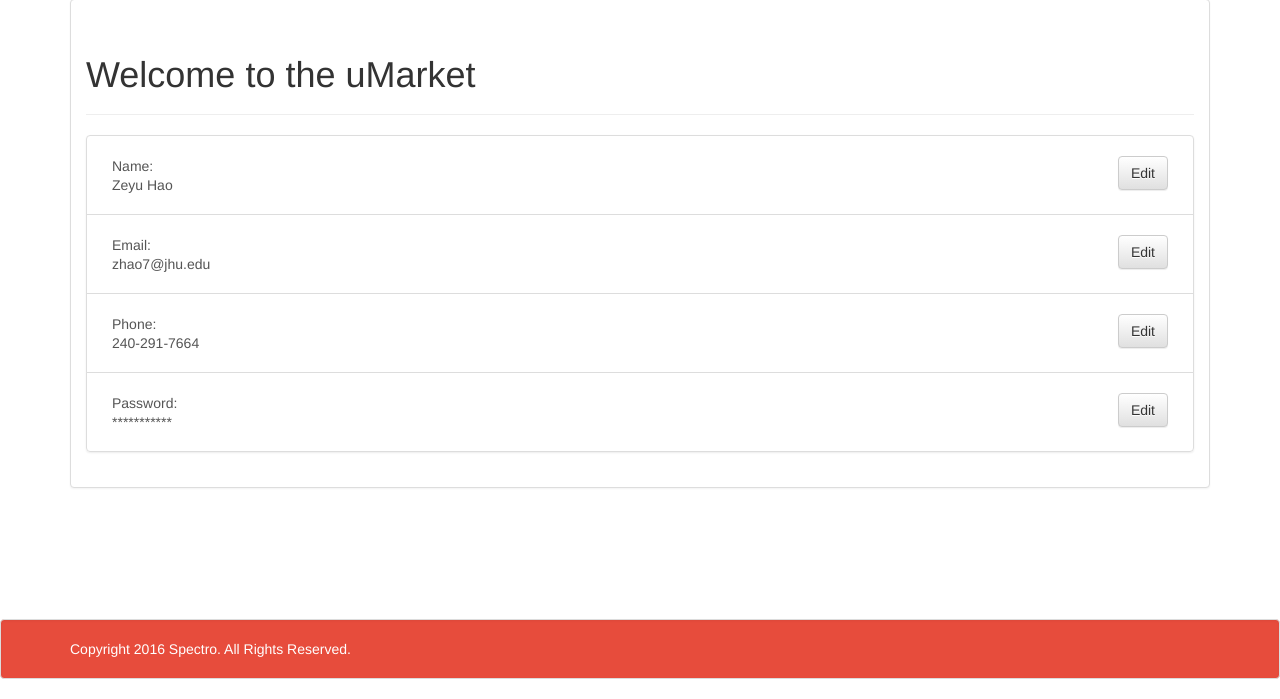
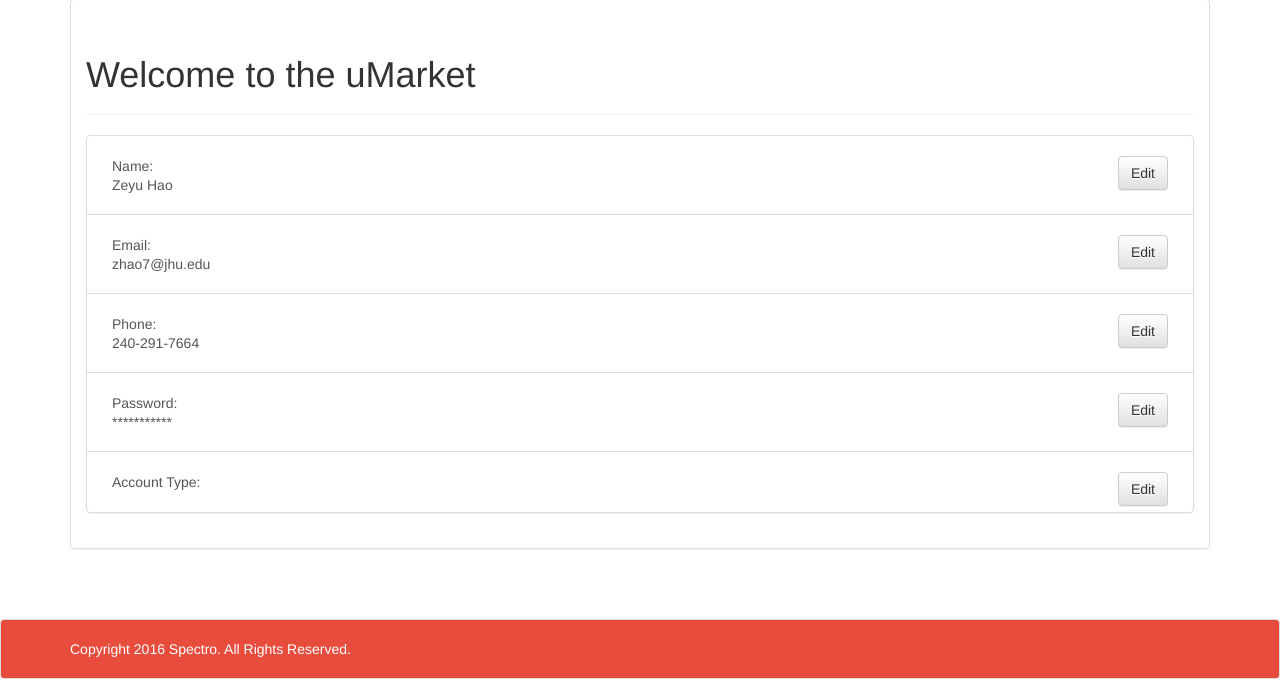
Before and after one commit to zeyuhao/Spectro, a PHP site: page /account-settings.php in a window 1280 px wide. Shown: the part 101-800 px from the top of the page. Run offline with PHP 8.4, Linux system fonts and the light colour scheme; a user stored in the database is signed in; data comes from the database, SQL or seed files in the repository; data that the repository does not hold is empty; some libraries are stand-ins or nearby versions.

Commit message:
Added ability to change account type in the account-settings page

```diff
--- a/account-settings.php
+++ b/account-settings.php
@@ -41,6 +41,19 @@
 			$message = "Successfully updated your password";
 		} else $message = "<p>Your password could not be changed because: '.mysqli_error($dbc).'</p>";
 	} else $message = "<p>You must correctly confirm your new password<p>";
+} elseif (isset($_POST['submitted_master']) == 1) {
+	$type = "master";
+	$q = "UPDATE users SET account_type='$type' WHERE email='$user[email]'";
+	if (mysqli_query($dbc, $q)) {
+		$message = "Successfully updated your account type";
+	} else $message = "<p>Your account type could not be changed because: '.mysqli_error($dbc).'</p>";
+} elseif (isset($_POST['submitted_engineer']) == 1) {
+	$type = "engineer";
+	$q = "UPDATE users SET account_type='$type' WHERE email='$user[email]'";
+	$r = mysqli_query($dbc, $q);
+	if (mysqli_query($dbc, $q)) {
+		$message = "Successfully updated your account type";
+	} else $message = "<p>Your account type could not be changed because: '.mysqli_error($dbc).'</p>";
 }
 include 'config/variables.php'; // reload site variables for user after sql query executes
 $pageid = 5;
@@ -218,6 +231,44 @@
 								</div><!-- END form-account-password div -->
 							</div><!-- END account-settings-password div -->
 						</a><!-- END list-group-item for password -->
+						<a class="list-group-item">
+							<div class="tmp-msg-5">
+								<?php if (isset($_POST['account_type'])) { if (isset($message)) { echo $message; } } ?>
+							</div>
+							<div id="account-settings-account-type">
+								<div id="account-settings-account-type-data">
+									<button class="btn btn-default pull-right" id="btn-account-type-edit">Edit</button>
+									<?php echo "Account Type:"; ?>
+									<p class="list-group-item-text"><?php echo $user['account_type']; ?></p>
+								</div><!-- END account-settings-account-type-data div -->
+								<div id="form-account-type">
+									<div class="row">
+										<div class="form-account-edit-heading">
+											<div class="col-sm-10 col-sm-offset-1">
+												<h4>Change your account type</h4>
+											</div>
+										</div><!-- END form-account-password-heading div -->
+									</div><!-- End row -->
+									<div class="row">
+										<div class="col-md-2 col-md-offset-1">
+											<form action="" method="post" role="form">
+												<button type="submit" class="btn btn-default">Scrum Master</button>
+												<input type="hidden" name="submitted_master" value="1">
+											</form><!-- End Scrum Master form -->
+											<form action="" method="post" role="form">
+												<button type="submit" class="btn btn-default">Engineer User</button>
+												<input type="hidden" name="submitted_engineer" value="1">
+											</form><!-- End Scrum Master form -->
+										</div><!-- End Scrum Master div -->
+									</div><!-- End Button row -->
+									<div class="row">
+										<div class="col-md-2">
+											<button type="reset" class="btn btn-default" id="btn-account-type-cancel">Cancel</button>
+										</div>
+									</div>
+								</div><!-- END form-account-password div -->
+							</div><!-- END account-settings-password div -->
+						</a><!-- END list-group-item for password -->
 					</div><!-- End list-group -->
 				</div><!-- End panel-body -->
 			</div><!-- End panel -->
--- a/account-type.php
+++ b/account-type.php
@@ -21,7 +21,11 @@
 	if ($r) {
 		$_SESSION['account_created'] = true;
 		header('Location: account-type.php');
-	} else $message = '<p>Your account could not be added because: '.mysqli_error($dbc).'</p>';
+	} else {
+		$q = "DELETE from users WHERE email='$user[email]'";
+		$r = mysqli_query($dbc, $q);
+		$message = '<p>Your account could not be added because: '.mysqli_error($dbc).'</p>';
+	}
 }
 ?>
 <!DOCTYPE html>
--- a/config/css.php
+++ b/config/css.php
@@ -86,6 +86,13 @@
 	padding-left: 10px;
 }
 
+#account-settings-account-type {
+	padding-top: 10px;
+	padding-bottom: 10px;
+	padding-right: 10px;
+	padding-left: 10px;
+}
+
 .form-account-edit-heading {
 	padding-bottom: 50px;
 }
--- a/config/js.php
+++ b/config/js.php
@@ -42,16 +42,19 @@
 	    $("#form-account-email").hide();
 	    $("#form-account-password").hide();
 	    $("#form-account-phone").hide();
+	    $("#form-account-type").hide();
 
 		$("#btn-account-name-edit").click(function() {
 			$("#form-account-name").show(600);
 			$("#form-account-email").hide(600);
 			$("#form-account-phone").hide(600);
 			$("#form-account-password").hide(600);
+			$("#form-account-type").hide(600);
 			$("#account-settings-name-data").hide(300);
 			$("#account-settings-email-data").show(300);
 			$("#account-settings-password-data").show(300);
 			$("#account-settings-phone-data").show(300);
+			$("#account-settings-account-type-data").show(300);
 	    });
 	    $("#btn-account-name-cancel").click(function() {
 			$("#form-account-name").hide(600);
@@ -63,10 +66,12 @@
 			$("#form-account-name").hide(600);
 			$("#form-account-phone").hide(600);
 			$("#form-account-password").hide(600);
+			$("#form-account-type").hide(600);
 			$("#account-settings-name-data").show(300);
 			$("#account-settings-email-data").hide(300);
 			$("#account-settings-password-data").show(300);
 			$("#account-settings-phone-data").show(300);
+			$("#account-settings-account-type-data").show(300);
 	    });
 	    $("#btn-account-email-cancel").click(function() {
 			$("#form-account-email").hide(600);
@@ -78,10 +83,12 @@
 			$("#form-account-name").hide(600);
 			$("#form-account-email").hide(600);
 			$("#form-account-password").hide(600);
+			$("#form-account-type").hide(600);
 			$("#account-settings-name-data").show(300);
 			$("#account-settings-email-data").show(300);
 			$("#account-settings-password-data").show(300);
 			$("#account-settings-phone-data").hide(300);
+			$("#account-settings-account-type-data").show(300);
 	    });
 	    $("#btn-account-phone-cancel").click(function() {
 			$("#form-account-phone").hide(600);
@@ -93,14 +100,33 @@
 			$("#form-account-name").hide(600);
 			$("#form-account-email").hide(600);
 			$("#form-account-phone").hide(600);
+			$("#form-account-type").hide(600);
 			$("#account-settings-name-data").show(300);
 			$("#account-settings-email-data").show(300);
 			$("#account-settings-password-data").hide(300);
 			$("#account-settings-phone-data").show(300);
+			$("#account-settings-account-type-data").show(300);
 	    });
 	    $("#btn-account-password-cancel").click(function() {
 			$("#form-account-password").hide(600);
 			$("#account-settings-password-data").show(600);
 	    });
+
+	    $("#btn-account-type-edit").click(function() {
+			$("#form-account-password").hide(600);
+			$("#form-account-name").hide(600);
+			$("#form-account-email").hide(600);
+			$("#form-account-phone").hide(600);
+			$("#form-account-type").show(600);
+			$("#account-settings-name-data").show(300);
+			$("#account-settings-email-data").show(300);
+			$("#account-settings-password-data").show(300);
+			$("#account-settings-phone-data").show(300);
+			$("#account-settings-account-type-data").hide(300);
+	    });
+	    $("#btn-account-type-cancel").click(function() {
+			$("#form-account-type").hide(600);
+			$("#account-settings-account-type-data").show(600);
+	    });
 	});
 </script>
```
